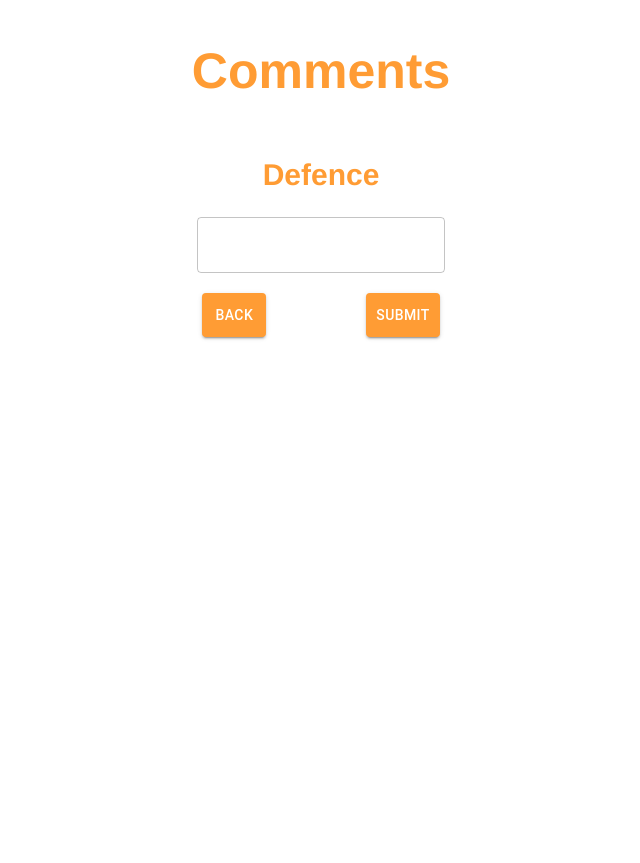
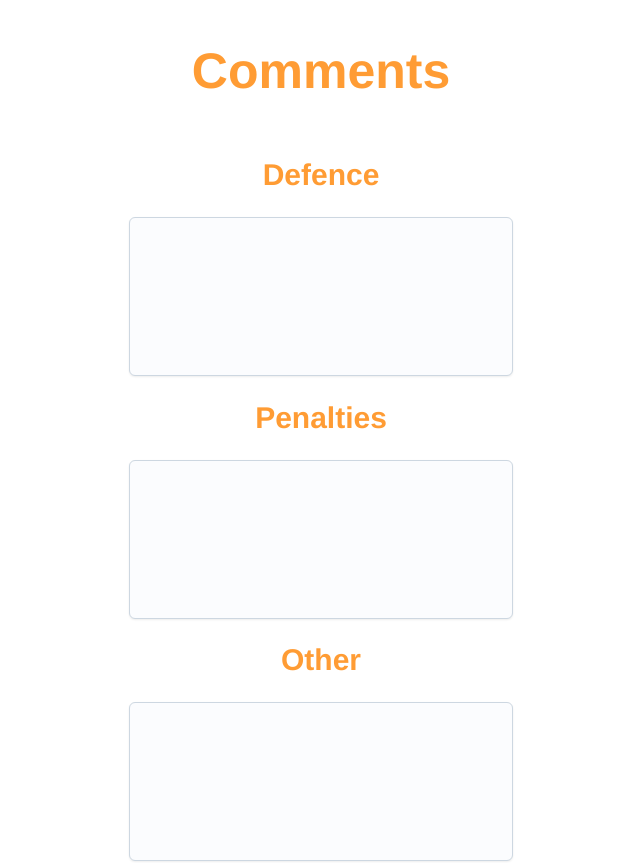
Before and after one commit to Mika4239/kassandra2024, a React (Vite) app: page /comments in a window 1280 px wide. Shown: the top 863 px of the page, without its empty margins (327-967 px from the left). Before the commit the page ends 800 px from the top, so only its background shows below. Built offline with nearby package versions, Linux system fonts and the light colour scheme.

Commit message:
feat(addRedux): added comments for pentalties and other

```diff
--- a/src/views/comments/comments.tsx
+++ b/src/views/comments/comments.tsx
@@ -1,12 +1,14 @@
-import { TextField } from "@mui/material";
 import useStyles from "./commentsStyles";
 import NavigationButtons from "../../components/navigationButtons/navigationButtons";
+import { Textarea } from "@mui/joy";
 
 const PREV_PATH = 'endgame';
 const NEXT_PATH = 'select';
 
 const COMMENTS_TITLE = 'Comments';
 const DEFENCE_TITLE = 'Defence';
+const PENALTIES_TITLE = 'Penalties';
+const OTHER_TITLE = 'Other';
 
 const Comments: React.FC = () => {
   const { classes } = useStyles();
@@ -15,7 +17,11 @@ const Comments: React.FC = () => {
     <div className={classes.commentsPage}>
       <h1 className={classes.mainTitle}>{COMMENTS_TITLE}</h1>
       <h2 className={classes.subTitle}>{DEFENCE_TITLE}</h2>
-      <TextField />
+      <Textarea size='lg' minRows={5} style={{width: '30%'}}/>
+      <h2 className={classes.subTitle}>{PENALTIES_TITLE}</h2>
+      <Textarea size='lg' minRows={5} style={{width: '30%'}}/>
+      <h2 className={classes.subTitle}>{OTHER_TITLE}</h2>
+      <Textarea size='lg' minRows={5} style={{width: '30%'}}/>
       <NavigationButtons prevPath={PREV_PATH} nextPath={NEXT_PATH} />
     </div>
   );
--- a/src/views/comments/commentsStyles.tsx
+++ b/src/views/comments/commentsStyles.tsx
@@ -16,7 +16,7 @@ const useStyles = makeStyles()({
     subTitle: {
         fontSize: '30px',
         color: '#ff9c34'
-    },
+    }
 });
 
 export default useStyles;
```
